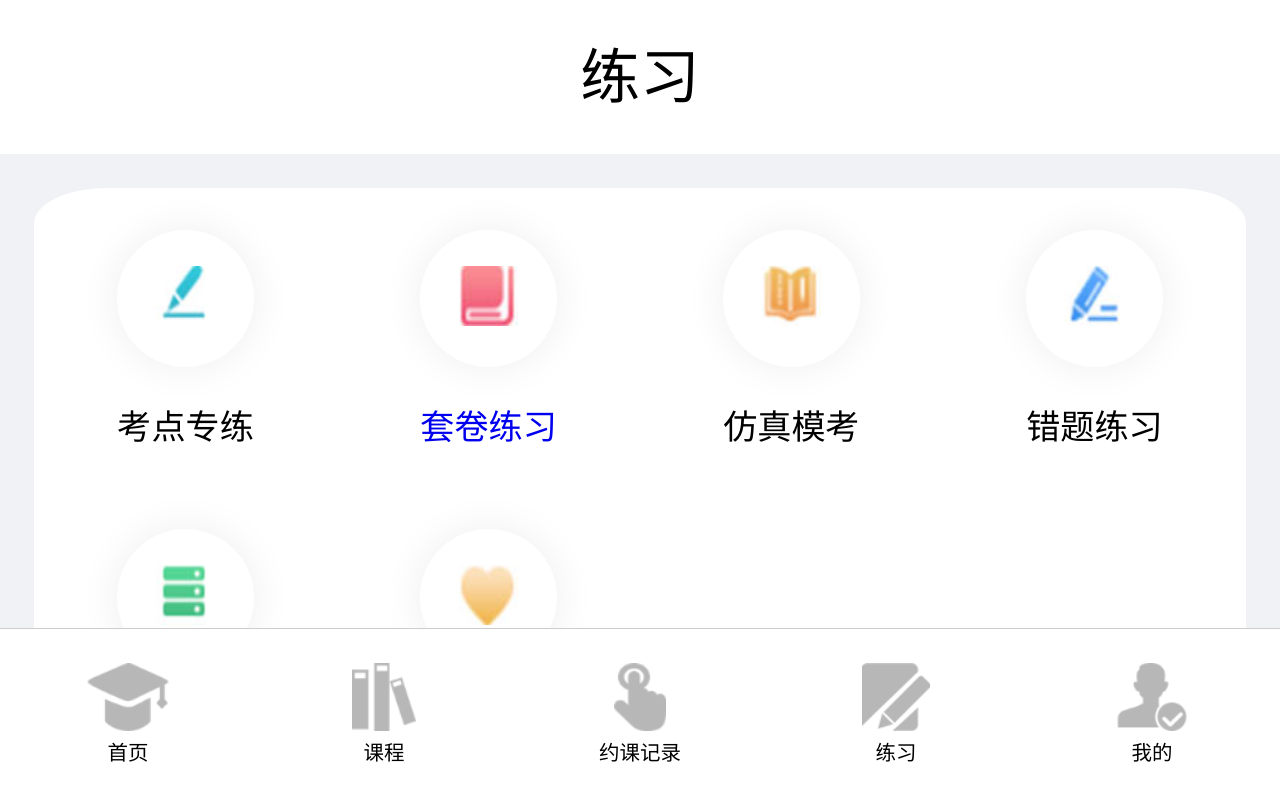
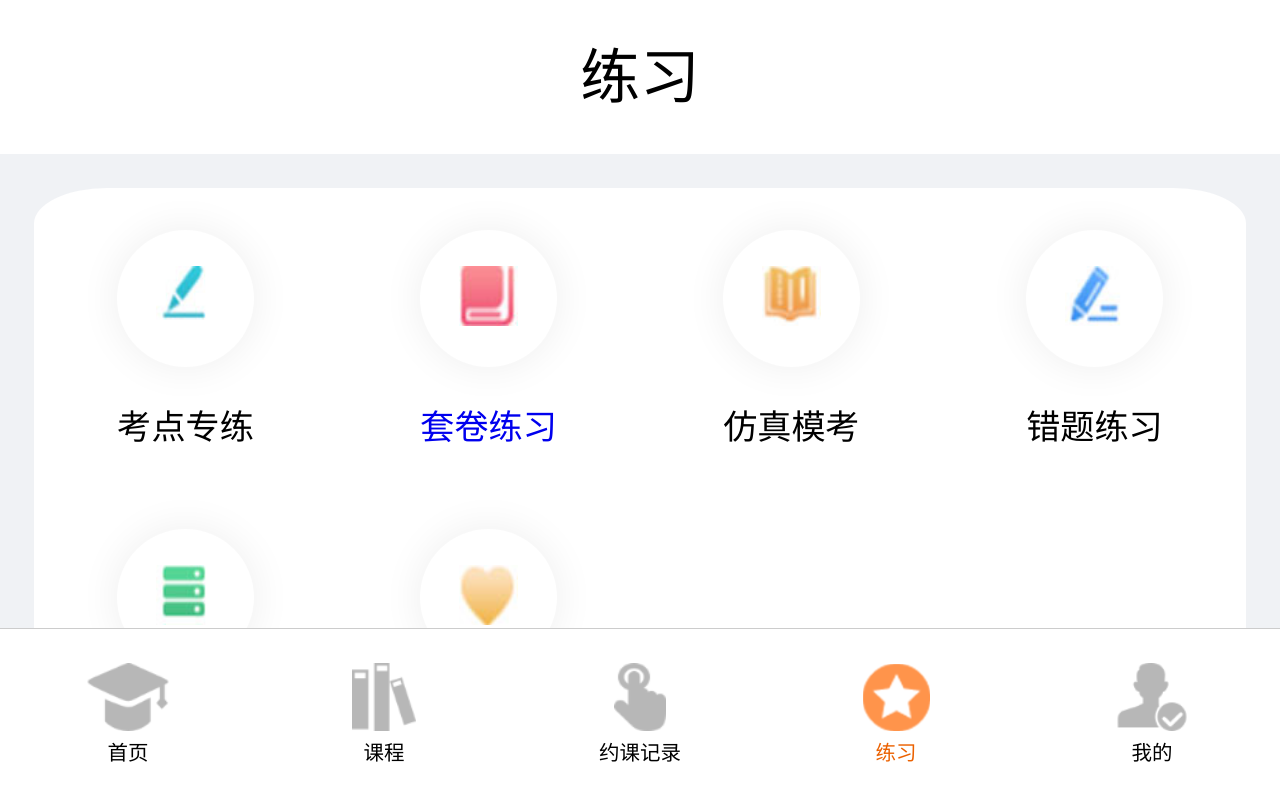
Before and after one commit to fen-wei/no_noe, a Vue app: page /li in a window 1280 px wide. Built offline with nearby package versions, Linux system fonts and the light colour scheme.

Commit message:
lmn 第一个项目

```diff
--- a/src/components/footer.vue
+++ b/src/components/footer.vue
@@ -1,57 +1,36 @@
 <template>
     <footer>
         <ul>
-            <router-link to="/show" tag="li">
+            <router-link tag="li" v-for="(item,key) in list" :to="item.src" :key="key" >
                 <span>
-                    <img src="/static/img/shouye.png" alt="" v-show="!this.show">
-                    <img src="/static/img/shouye02.png" alt="" v-show="this.show">
+                    <img :src="item.img1" alt="">
                 </span>
-                <p>首页</p>
-            </router-link>
-            <router-link to="/ke" tag="li">
-                <span>
-                    <img src="/static/img/kechengpng.png" alt="" v-show="!this.show">
-                    <img src="/static/img/kecheng02.png" alt="" v-show="this.show">
-                </span>
-                <p>课程</p>
-            </router-link>
-            <router-link to="/yue" tag="li">
-                <span>
-                    <img src="/static/img/yueke.png" alt="" v-show="!this.show">
-                    <img src="/static/img/yueke02.png" alt="" v-show="this.show">
-                </span>
-                <p>约课记录</p>
-            </router-link>
-            <router-link to="/li" tag="li">
-                <span>
-                    <img src="/static/img/lianxi.png" alt="" v-show="!this.show">
-                    <img src="/static/img/lianxi02.png" alt="" v-show="this.show">
-                </span>
-                <p>练习</p>
-            </router-link>
-            <router-link to="/wo" tag="li" >
-                <span>
-                    <img src="/static/img/wode.png" alt="" v-show="!this.show">
-                    <img src="/static/img/lianxi02.png" alt="" v-show="this.show">
-                </span>
-                <p>我的</p>
+                <p>{{item.title}}</p>
             </router-link>
         </ul>
     </footer>
 </template>
 <script>
 export default {
-    name:"fot",
+    name:"footer",
     data(){
         return{
-            show: false
+            list:[
+                {title:"首页",img1:"/static/img/shouye.png",img2:"/static/img/shouye02.png",src:"/show"},
+                {title:"课程",img1:"/static/img/kechengpng.png",img2:"/static/img/kecheng02.png",src:"/ke"},
+                {title:"约课记录",img1:"/static/img/yueke.png",img2:"/static/img/yueke02.png",src:"/yue"},
+                {title:"练习",img1:"/static/img/lianxi.png",img2:"/static/img/star.png",src:"/li"},
+                {title:"我的",img1:"/static/img/wode.png",img2:"/static/img/lianxi02.png",src:"/wo"}
+            ]
         }
     },
-    methods:{
-        add(){
-            console.log("11")
-            this.show = !this.show;
+    mounted(){
+    //    console.log(this.$route.path)
+      this.list.forEach((v)=>{    //v指的是list数组里的每一项
+          if(this.$route.path==v.src){
+              v.img1=v.img2
           }
+      })
    }
 }
 </script>
@@ -60,27 +39,28 @@ export default {
         width: 100%;
         height: 1rem;
         border-top: 0.01rem solid #ccc;
-
-        ul{
+    }
+    footer>ul{
         width: 100%;
         height: 1rem;
         display: flex;
         align-items: center;
-            li{
+    }
+    footer>ul>li{
         width: 20%;
         text-align: center;
-                span{
+    }
+    footer>ul>li>span{
         width: 0.5rem;
         height: 0.5rem;
-                    img{
-
+    }
+    footer>ul>li>span>img{
         height: 0.40rem;
     }
-                }
-                p{
+    footer>ul>li>p{
         font-size: 0.12rem;
     }
-            }
-        }
+    footer>ul .router-link-active>p{
+        color:rgb(235, 97, 0);
     }
 </style>
--- a/src/components/wo/Person.vue
+++ b/src/components/wo/Person.vue
@@ -14,7 +14,7 @@
                     <span>
                         <img src="https://msmk2019.oss-cn-shanghai.aliyuncs.com/uploads/avatar.jpg" alt="">
                         <van-icon class="vion" name="arrow" @click="showPopup"/>
-                        <van-popup v-model="show" position="bottom" :style="{ height: '40%' }">
+                        <van-popup v-model="show" position="bottom" :style="{ height: '30%' }">
                             <ul class="s-thing">
                                 <li>拍照</li>
                                 <li>从手机相册选择</li>
@@ -49,7 +49,7 @@
                     <span>
                         <span>2001-07-19</span>
                         <van-icon name="arrow" @click="showPopup1"/>
-                        <van-popup v-model="show1" position="bottom" :style="{ height: '40%' }">
+                        <van-popup v-model="show1" position="bottom" :style="{ height: '30%' }">
                             <van-datetime-picker
                                 v-model="currentDate"
                                 type="date"
@@ -62,7 +62,7 @@
                     <span>
                         <span>北京,北京市,东城区</span>
                         <van-icon name="arrow" @click="showPopup2"/>
-                        <van-popup v-model="show2" position="bottom" :style="{ height: '40%' }">
+                        <van-popup v-model="show2" position="bottom" :style="{ height: '30%' }">
                             <van-area :area-list="areaList" />
                         </van-popup>
                     </span>
@@ -79,7 +79,7 @@
                     <span>
                         <span>高三</span>
                         <van-icon name="arrow" @click="showPopup3"/>
-                        <van-popup v-model="show3" position="bottom" :style="{ height: '40%' }">
+                        <van-popup v-model="show3" position="bottom" :style="{ height: '30%' }">
                                 <van-picker
                                 show-toolbar
                                 :columns="columns"
@@ -248,8 +248,8 @@ export default {
     }
     .s-thing>li{
         text-align: center;
-        font-size:0.3rem;
-        line-height: 0.7rem;
+        font-size:0.34rem;
+        line-height: 1rem;
         color:#000;
     }
 
```
Lines whose indentation alone changed are shown as unchanged.
